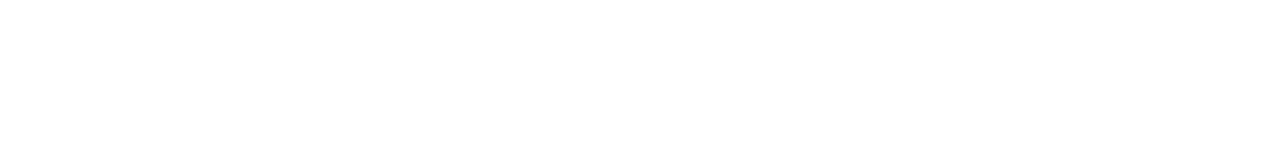
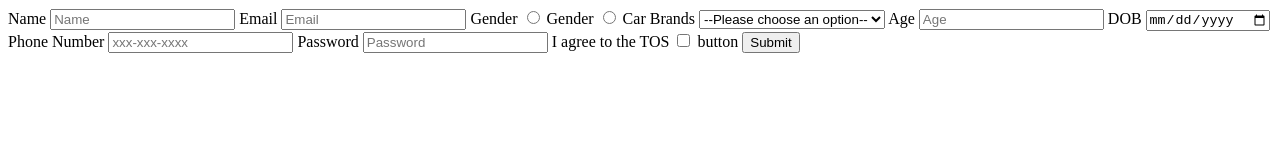
Before and after one commit to acciojob/signup-form-car-Manjula1999, a website: page main.html in a window 1280 px wide. Drawn offline with Linux system fonts and the light colour scheme.

Commit message:
created a submission

```diff
--- a/main.html
+++ b/main.html
@@ -8,6 +8,33 @@
 
 <body>
 	<!-- the entire body must be written by student -->
+	<form method="post">
+		<label for="name">Name</label>
+		<input type="text" placeholder="Name" name="f_name" id="name" required>
+		<label for="email">Email</label>
+		<input type="email" placeholder="Email" name="email" id="email" required>
+		<label for="gender_m">Gender</label>
+		<input type="radio" name="gender" id="gender_m" required>
+		<label for="gender_f">Gender</label>
+		<input type="radio" name="gender" id="gender_f" required>
+		<label for="cars">Car Brands</label>
+		<select id="cars" name=car_brands>
+			<option value=""disabled selected hidden > --Please choose an option--</option>
+		</select>
+		<label for="age">Age</label>
+		<input type="number" placeholder="Age" name="age" id="age" required>
+		<label for="dob">DOB</label>
+		<input type="Date" id="dob" required>
+		<label for="tel">Phone Number</label>
+		<input type="tel" id="tel" placeholder="xxx-xxx-xxxx">
+		<label for="password">Password</label>
+		<input type="password" placeholder="Password" id="password" required>
+		<label for="tos">I agree to the TOS</label>
+		<input type="checkbox" id="tos" required>
+		<label for="submit">button</label>
+		<input type="submit" id="submit">
+
+	</form>
     <script type="text/javascript" src="./script.js">
 </script>
 
```
